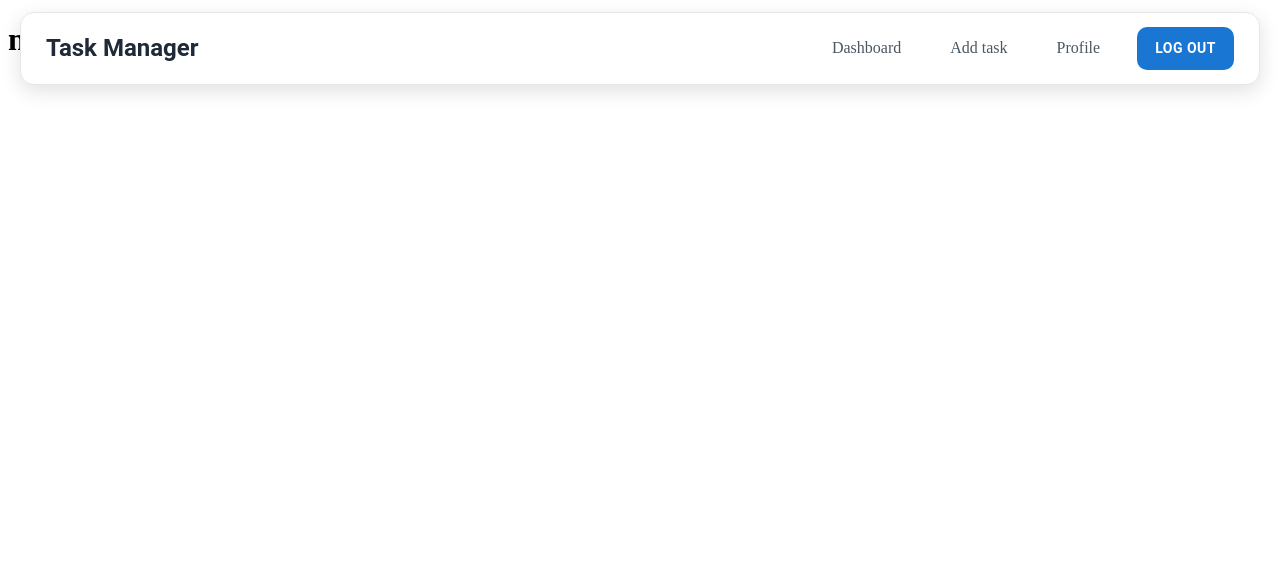
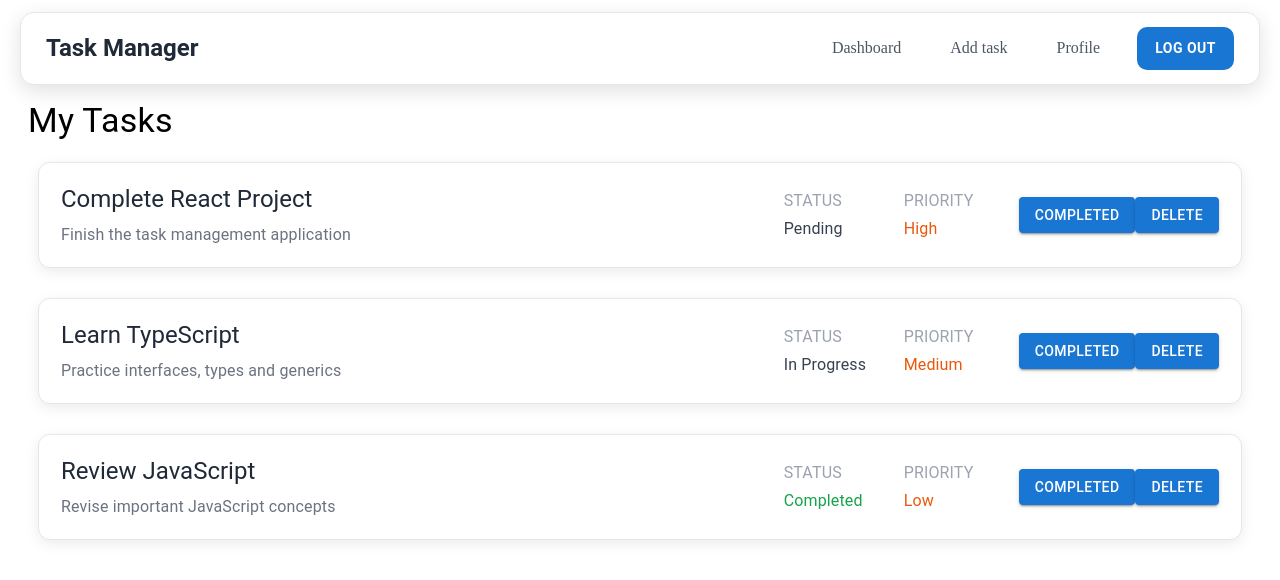
Before and after one commit to poorva0609/Task-Managment-System, a React (Vite) app: page / in a window 1280 px wide. Shown: the top 580 px of the page. Built offline with nearby package versions, Linux system fonts and the light colour scheme.

Commit message:
mock-data

```diff
--- a/src/App.tsx
+++ b/src/App.tsx
@@ -2,6 +2,16 @@ import AppRoutes from './Routes'
 import {
   Box
 } from "@mui/material";
+import { taskStub } from "./stubs/taskStub";
+import { authStub } from "./stubs/authStub";
+
+if (!localStorage.getItem("tasks")) {
+  localStorage.setItem("tasks", JSON.stringify(taskStub));
+}
+
+if (!localStorage.getItem("auth")) {
+  localStorage.setItem("auth", JSON.stringify(authStub));
+}
 
 function App() {
   return (
--- /dev/null
+++ b/src/stubs/authStub.ts
@@ -0,0 +1,9 @@
+import type { UserData } from "../types";
+
+export const authStub: UserData = {
+  name: "Test User",
+  email: "user@example.com",
+  password: "123456",
+confirmpassword:"123456",
+Age:"20"
+};
--- /dev/null
+++ b/src/stubs/taskStub.ts
@@ -0,0 +1,22 @@
+import type {TaskData} from "../types";
+
+export const taskStub: TaskData[] = [
+  {
+    title: "Complete React Project",
+    description: "Finish the task management application",
+    status: "Pending",
+    priority: "High",
+  },
+  {
+    title: "Learn TypeScript",
+    description: "Practice interfaces, types and generics",
+    status: "In Progress",
+    priority: "Medium",
+  },
+  {
+    title: "Review JavaScript",
+    description: "Revise important JavaScript concepts",
+    status: "Completed",
+    priority: "Low",
+  },
+];
--- /dev/null
+++ b/src/types/index.ts
@@ -0,0 +1,16 @@
+
+
+export interface TaskData {
+  title: string;
+  description: string;
+  status: string;
+  priority: string;
+}
+
+export interface UserData {
+  name: string;
+  email: string;
+  password: string;
+confirmpassword: string;
+Age:string
+}
```
